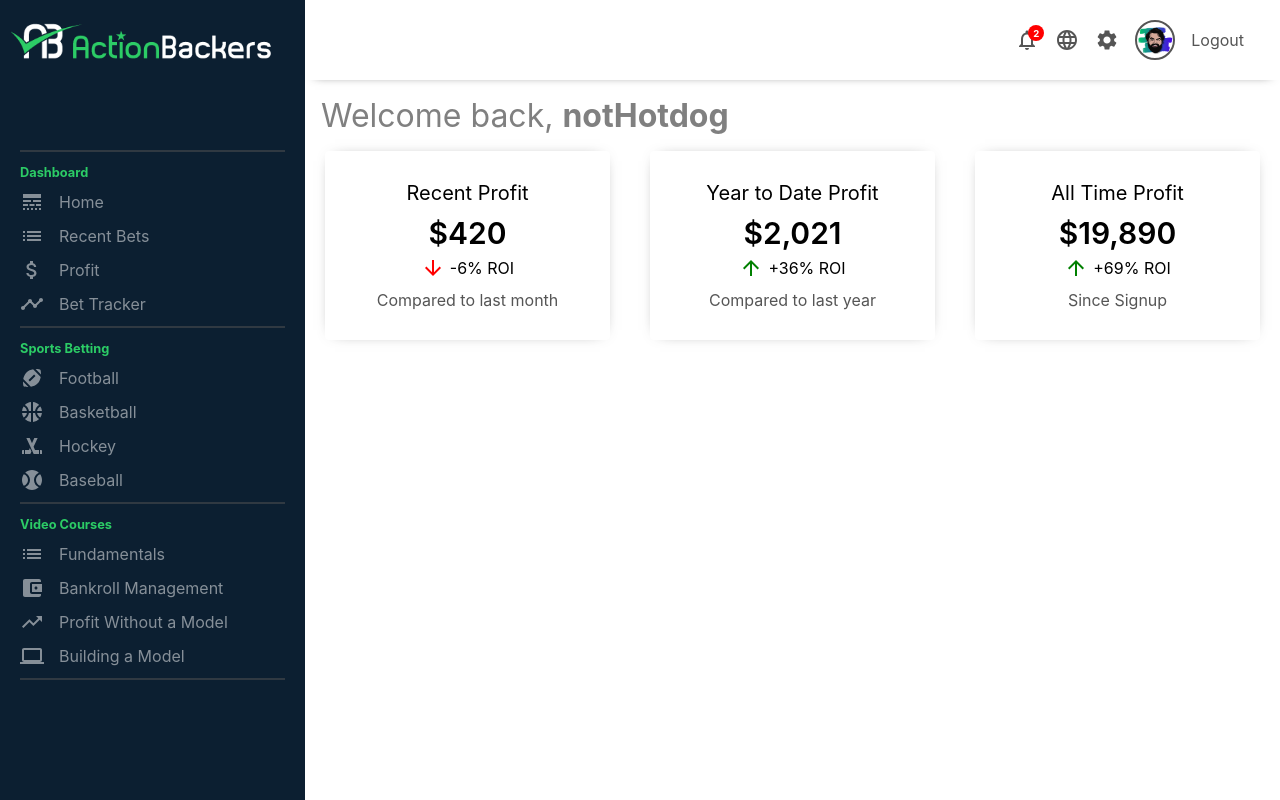
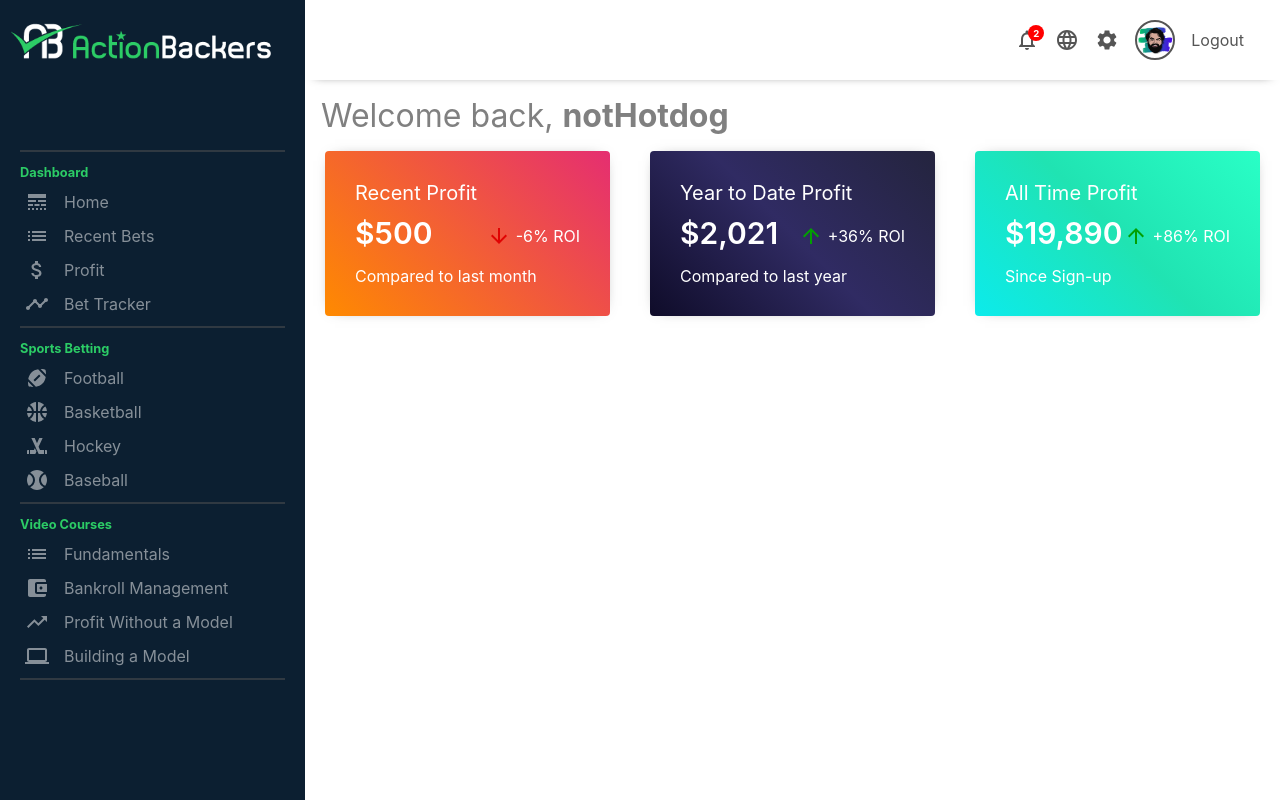
Before and after one commit to bolg55/ab-2.0, a Next.js app: page /dashboard in a window 1280 px wide. Built offline with nearby package versions, Linux system fonts and the light colour scheme.

Commit message:
added more cards as well as currency conversion and tested data inputsfor profit view

```diff
--- a/components/FeaturedInfo.js
+++ b/components/FeaturedInfo.js
@@ -1,52 +1,60 @@
 import styles from "../styles/Featured.module.css";
 import { ArrowDownward, ArrowUpward } from "@material-ui/icons";
 
+const featureData = [
+  {
+    id: 1,
+    title: "Recent Profit",
+    profit: 500,
+    icon: (
+      <ArrowDownward className={`${styles.featuredIcon} ${styles.downArrow}`} />
+    ),
+    iconTitle: "-6% ROI",
+    featuredSub: "Compared to last month",
+  },
+  {
+    id: 2,
+    title: "Year to Date Profit",
+    profit: 2021,
+    icon: <ArrowUpward className={`${styles.featuredIcon}`} />,
+    iconTitle: "+36% ROI",
+    featuredSub: "Compared to last year",
+  },
+  {
+    id: 3,
+    title: "All Time Profit",
+    profit: 19890,
+    icon: <ArrowUpward className={`${styles.featuredIcon}`} />,
+    iconTitle: "+86% ROI",
+    featuredSub: "Since Sign-up",
+  },
+];
+
 const FeaturedInfo = () => {
+  let formatter = new Intl.NumberFormat("en-US", {
+    style: "currency",
+    currency: "USD",
+    minimumFractionDigits: 0,
+    maximumFractionDigits: 0,
+  });
+
   return (
     <div className={styles.featured}>
-      <div className={styles.featuredItem}>
-        <span className={styles.featuredTitle}>Recent Profit</span>
-        <div className={styles.featuredProfitContainer}>
-          <span className={styles.featuredProfit}>$420</span>
-          <span className={styles.featuredROI}>
-            {" "}
-            <ArrowDownward
-              className={`${styles.featuredIcon} ${styles.downArrow}`}
-            />
-            -6% ROI
-          </span>
+      {featureData.map((data) => (
+        <div key={data.id} className={styles.featuredItem}>
+          <span className={styles.featuredTitle}>{data.title}</span>
+          <div className={styles.featuredProfitContainer}>
+            <span className={styles.featuredProfit}>
+              {formatter.format(`${data.profit}`)}
+            </span>
+            <span className={styles.featuredROI}>
+              {data.icon}
+              {data.iconTitle}
+            </span>
+          </div>
+          <span className={styles.featuredSub}>{data.featuredSub}</span>
         </div>
-        <span className={styles.featuredSub}> Compared to last month</span>
-      </div>
-      <div className={styles.featuredItem}>
-        <span className={styles.featuredTitle}>Year to Date Profit</span>
-        <div className={styles.featuredProfitContainer}>
-          <span className={styles.featuredProfit}>$2,021</span>
-          <span className={styles.featuredROI}>
-            {" "}
-            <ArrowUpward
-              className={`${styles.featuredIcon} ${styles.upArrow}`}
-            />
-            +36% ROI
-          </span>
-        </div>
-        <span className={styles.featuredSub}> Compared to last year</span>
-      </div>
-
-      <div className={styles.featuredItem}>
-        <span className={styles.featuredTitle}>All Time Profit</span>
-        <div className={styles.featuredProfitContainer}>
-          <span className={styles.featuredProfit}>$19,890</span>
-          <span className={styles.featuredROI}>
-            {" "}
-            <ArrowUpward
-              className={`${styles.featuredIcon} ${styles.upArrow}`}
-            />
-            +69% ROI
-          </span>
-        </div>
-        <span className={styles.featuredSub}> Since Signup</span>
-      </div>
+      ))}
     </div>
   );
 };
--- a/styles/Featured.module.css
+++ b/styles/Featured.module.css
@@ -1,8 +1,6 @@
 .featured {
   width: 100%;
   display: flex;
-  text-align: center;
-  justify-content: space-between;
 }
 
 .featuredItem {
@@ -14,6 +12,26 @@
   box-shadow: 0 0 15px -10px rgba(0, 0, 0, 0.75);
   -webkit-box-shadow: 0 0 15px -10px rgba(0, 0, 0, 0.75);
   min-width: fit-content;
+  transition: all 0.4s ease;
+}
+
+.featuredItem:nth-of-type(1) {
+  background-image: linear-gradient(45deg, #ff8a00, #e52e71);
+  color: #fff;
+}
+
+.featuredItem:nth-of-type(2) {
+  background-image: linear-gradient(45deg, #0f0c29, #302b63, #24243e);
+  color: #fff;
+}
+
+.featuredItem:nth-of-type(3) {
+  background-image: linear-gradient(45deg, #0cebeb, #20e3b2, #29ffc6);
+  color: #fff;
+}
+
+.featuredItem:hover {
+  transform: scale(1.05);
 }
 
 .featuredTitle {
@@ -23,9 +41,8 @@
 .featuredProfitContainer {
   margin: 10px 0;
   display: flex;
-  flex-direction: column;
+  justify-content: space-between;
   align-items: center;
-  justify-content: center;
 }
 
 .featuredProfit {
@@ -42,14 +59,14 @@
 .featuredIcon {
   margin-right: 5px;
   font-size: 1rem;
-  color: green;
+  color: rgb(2, 160, 2);
 }
 
 .featuredIcon.downArrow {
-  color: red;
+  color: rgb(224, 3, 3);
 }
 
 .featuredSub {
   font-size: 1rem;
-  color: #555;
+  color: #fff;
 }
--- a/styles/Sidebar.module.css
+++ b/styles/Sidebar.module.css
@@ -51,12 +51,12 @@
 }
 
 .sidebarListItem {
-  padding: 5px 0;
+  padding: 5px;
   cursor: pointer;
   display: flex;
   align-items: center;
   border-radius: 0.25rem;
-  transition: all 0.5s ease;
+  transition: all 0.4s ease;
   color: rgb(255, 255, 255, 0.5);
 }
 
```
